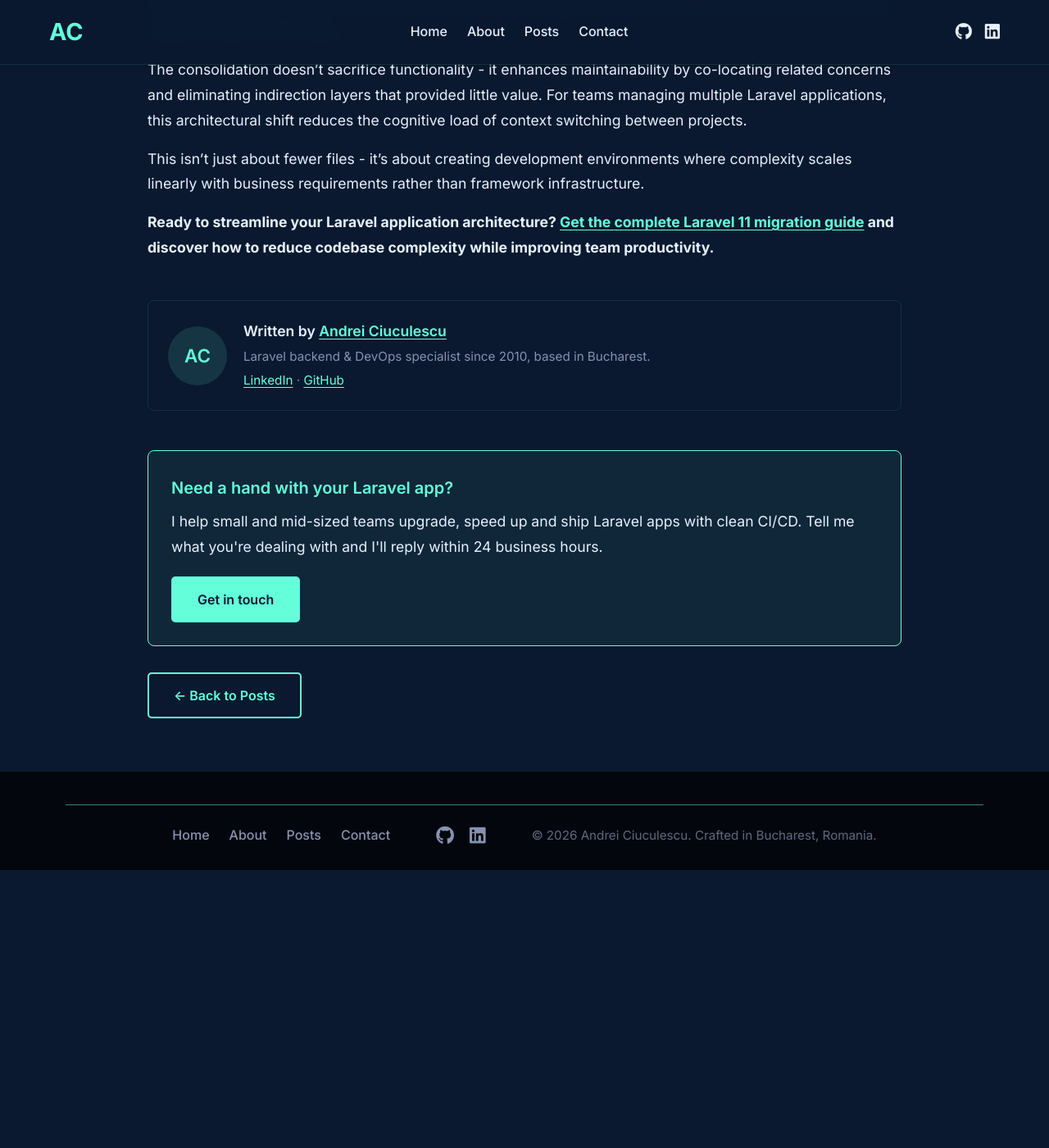
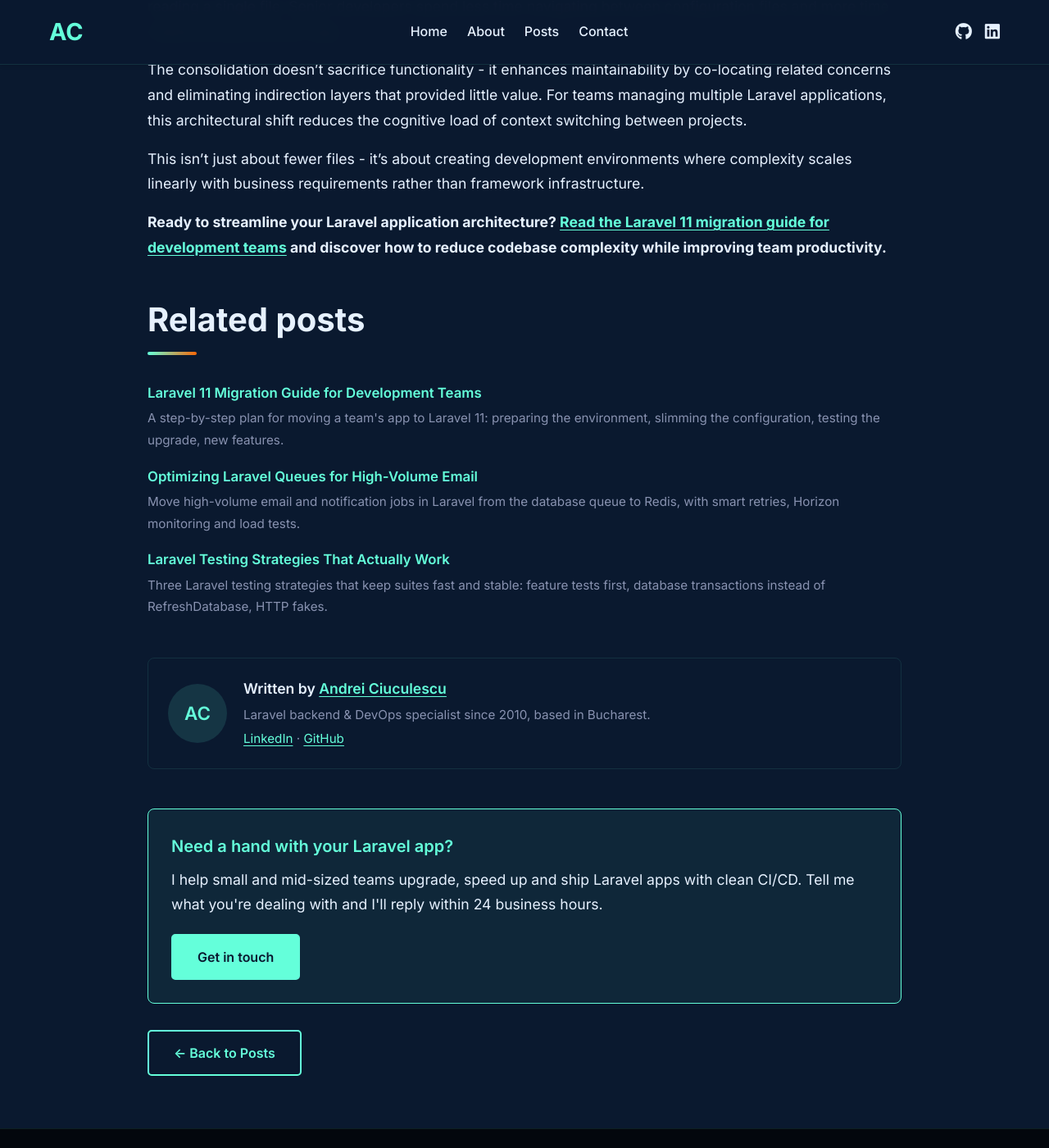
Before and after one commit to ciuc123/ciuc123.github.io, a Jekyll site: the page built from _posts/2025-11-05-laravel-11-slim-architecture.md, in a window 1280 px wide and 1400 px high, scrolled down 12855 px. Shown: the whole window at 82% size. Built offline with Jekyll 4.4.1, drawn with Linux system fonts in a browser that asks for light colours; before the commit the page ends 13916 px from its top, so only the background shows below that.

Commit message:
T11: related posts on every post, broken link fixed, internal-links enforced
- _includes/related.html: 3 related posts ranked by shared topic tags (3+, 2, 1 shared;
  newest first), then newest core-topic posts (related_fallback_tags), skipping the
  post's own series and non-topic tags (related_skip_tags)
- laravel-11-slim-architecture: the CTA linked to a guide that never existed (404); it now
  points to the existing Laravel 11 migration guide post
- Ratchet: internal-links is an error; only min-word-count (thin posts, T10) is a warning

Post-to-post links: posts linked from at least one other post 5 -> 25 of 29; posts with
no outgoing post link 24 -> 0.

Co-Authored-By: Claude Opus 5.5 <noreply@anthropic.com>

```diff
--- a/_config.yml
+++ b/_config.yml
@@ -50,6 +50,10 @@ collections:
     output: true
     permalink: /:name/
 
+# Tags that don't describe a topic, ignored when picking related posts (_includes/related.html).
+related_skip_tags: [welcome-email, meta, client-zero]
+related_fallback_tags: [laravel]
+
 # Default share image (og:image / twitter:card) for pages without their own `image:`.
 default_image: /assets/og-default.png
 
--- /dev/null
+++ b/_includes/related.html
@@ -0,0 +1,42 @@
+{%- comment -%}
+Up to 3 related posts, ranked by how many topic tags they share with this post (3+, then 2, then 1;
+newest first within each level), then the newest posts on the core topics (site.related_fallback_tags), then any, to fill up. Tags in site.related_skip_tags
+are ignored. Posts in the same series are skipped: the series box already links them.
+{%- endcomment -%}
+{%- assign my_tags = "" | split: "" -%}
+{%- for t in page.tags -%}{%- unless site.related_skip_tags contains t -%}{%- assign my_tags = my_tags | push: t -%}{%- endunless -%}{%- endfor -%}
+{%- assign related = "" | split: "" -%}
+{%- for level in (1..3) reversed -%}
+  {%- for p in site.posts -%}
+    {%- if related.size >= 3 -%}{%- break -%}{%- endif -%}
+    {%- if p.url == page.url or related contains p -%}{%- continue -%}{%- endif -%}
+    {%- if page.series and p.series == page.series -%}{%- continue -%}{%- endif -%}
+    {%- assign shared = 0 -%}
+    {%- for t in p.tags -%}{%- if my_tags contains t -%}{%- assign shared = shared | plus: 1 -%}{%- endif -%}{%- endfor -%}
+    {%- if shared >= level -%}{%- assign related = related | push: p -%}{%- endif -%}
+  {%- endfor -%}
+{%- endfor -%}
+{%- comment -%} Fill up: newest posts on the site's core topics (site.related_fallback_tags) first, then any. {%- endcomment -%}
+{%- for pass in (1..2) -%}
+  {%- for p in site.posts -%}
+    {%- if related.size >= 3 -%}{%- break -%}{%- endif -%}
+    {%- if p.url == page.url or related contains p -%}{%- continue -%}{%- endif -%}
+    {%- if page.series and p.series == page.series -%}{%- continue -%}{%- endif -%}
+    {%- if pass == 1 -%}
+      {%- assign core = false -%}
+      {%- for t in p.tags -%}{%- if site.related_fallback_tags contains t -%}{%- assign core = true -%}{%- endif -%}{%- endfor -%}
+      {%- unless core -%}{%- continue -%}{%- endunless -%}
+    {%- endif -%}
+    {%- assign related = related | push: p -%}
+  {%- endfor -%}
+{%- endfor -%}
+{%- if related.size > 0 %}
+<aside class="related-posts" aria-label="Related posts">
+  <h2>Related posts</h2>
+  <ul>
+    {%- for p in related %}
+    <li><a href="{{ p.url | relative_url }}">{{ p.title }}</a>{% if p.description %}<span>{{ p.description }}</span>{% endif %}</li>
+    {%- endfor %}
+  </ul>
+</aside>
+{%- endif %}
--- a/_layouts/post.html
+++ b/_layouts/post.html
@@ -29,6 +29,7 @@ layout: default
         {%- endfor %}
       </section>
       {% endif %}
+      {% include related.html %}
       {% include author.html %}
       {% include cta.html cta="post-footer" %}
       <p><a href="/posts/" class="btn btn-secondary">← Back to Posts</a></p>
--- a/_posts/2025-11-05-laravel-11-slim-architecture.md
+++ b/_posts/2025-11-05-laravel-11-slim-architecture.md
@@ -409,4 +409,4 @@ The consolidation doesn't sacrifice functionality - it enhances maintainability
 
 This isn't just about fewer files - it's about creating development environments where complexity scales linearly with business requirements rather than framework infrastructure.
 
-**Ready to streamline your Laravel application architecture? [Get the complete Laravel 11 migration guide](https://ciuculescu.com/posts/2024-11-08-laravel-11-slim-architecture) and discover how to reduce codebase complexity while improving team productivity.**
+**Ready to streamline your Laravel application architecture? [Read the Laravel 11 migration guide for development teams](/posts/2025-10-16-laravel-11-migration-guide-for-php-teams/) and discover how to reduce codebase complexity while improving team productivity.**
--- a/assets/css/main.scss
+++ b/assets/css/main.scss
@@ -1395,3 +1395,13 @@ article {
     }
   }
 }
+
+// Related posts at the end of each post (_includes/related.html)
+.related-posts {
+  margin-top: 3rem;
+  ul { list-style: none; padding: 0; margin: 0; }
+  li { margin: 0 0 1rem; }
+  a { color: $secondary-color; font-weight: $font-weight-semibold; text-decoration: none; }
+  a:hover { text-decoration: underline; }
+  span { display: block; color: $text-muted; font-size: 0.95rem; margin-top: 0.2rem; }
+}
```
Also changed, not shown: .seo-audit.json.
